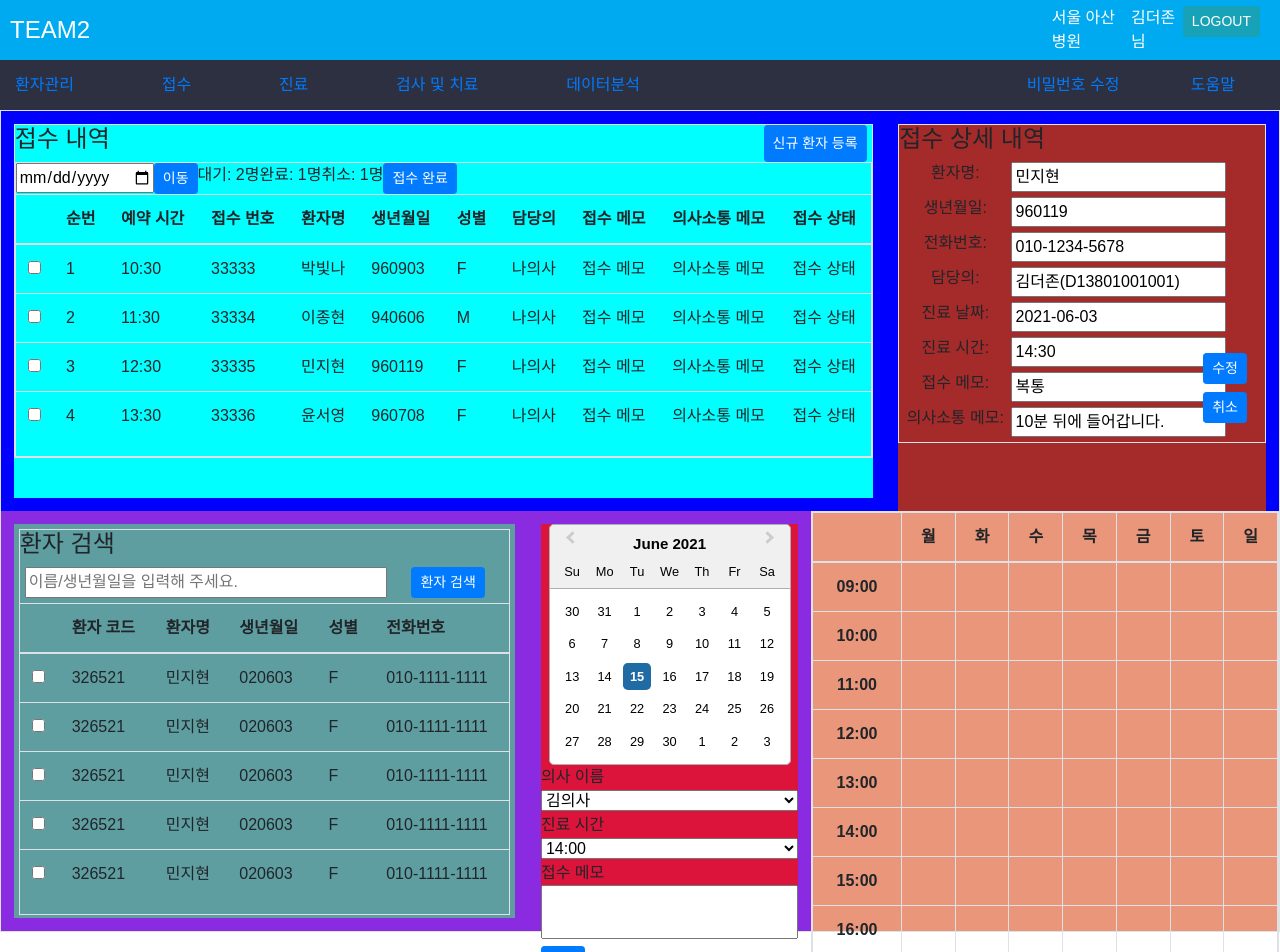
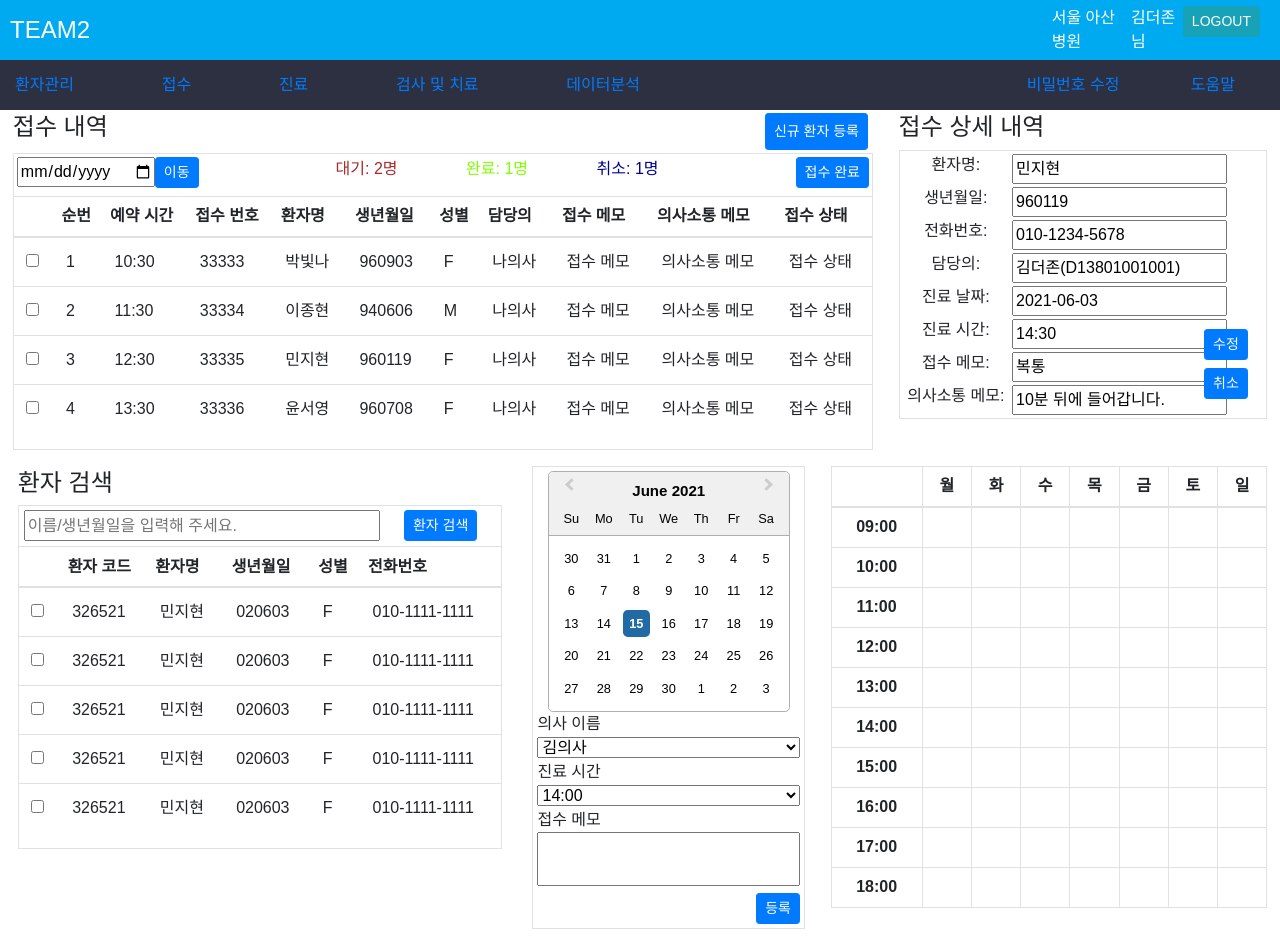
Before and after one commit to JongHyun94/Final_Team2_FrontEnd, a React (Create React App) app: page /Register in a window 1280 px wide. Shown: the top 952 px of the page. Built offline with nearby package versions, Linux system fonts and the light colour scheme.

Commit message:
[update] 접수 디자인 수정

```diff
--- a/src/views/Register/Register.css
+++ b/src/views/Register/Register.css
@@ -7,14 +7,14 @@
 .Register_1{
   display: flex;
   flex-direction: row;
-  background-color: blue;
-  height: 400px;
+  /* background-color: blue; */
+  height: 40%;
 }
 .Register_2{
   display: flex;
   flex-direction: row;
-  background-color: blueviolet;
-  height: 420px;
+  /* background-color: blueviolet; */
+  height: 50%;
 }
 
 
@@ -24,8 +24,9 @@
   display: flex;
   flex-direction: column;
   width: 70%;
-  background-color: aqua;
-  margin: 1%;
+  /* background-color: aqua; */
+  margin: 3px 1% 1% 1%;
+  height: 100%;
 }
 .RegisterList_header{
   display: flex;
@@ -43,18 +44,41 @@
 .RegisterList_content{
   display: flex;
   flex-direction: column;
+  margin-top: 3px;
 }
 .RegisterList_content_1{
   display: flex;
   flex-direction: row;
+  margin: 3px;
 }
 .RegisterList_content_1_1{
   display: flex;
   flex-direction: row;
+  flex-grow: 4;
 }
 .RegisterList_content_1_2{
   display: flex;
   flex-direction: row;
+  flex-grow: 4;
+  justify-content: space-between;
+}
+.RegisterList_content_1_2_ready{
+  color:brown;
+}
+.RegisterList_content_1_2_finish{
+  color:chartreuse;
+}
+.RegisterList_content_1_2_cancel{
+  color:darkblue;
+}
+.RegisterList_content_1_3{
+  display: flex;
+  flex-direction: row;
+  flex-grow: 4;
+  justify-content: flex-end;
+}
+.RegisterList_content_2{
+  margin-top: 5px;
 }
 
 /* RegisterRead */
@@ -62,9 +86,9 @@
   display: flex;
   flex-direction: column;
   width: 30%;
-  height: 100%;
-  background-color: brown;
-  margin: 1%;
+  height: 100% !important;
+  /* background-color: brown; */
+  margin: 3px 1% 1% 1%;
 }
 .RegisterRead_content{
   display: flex;
@@ -76,7 +100,8 @@
 .RegisterRead_content_list{
   display: flex;
   flex-direction: row;
-  margin-bottom: 5px;
+  margin-top: 3px;
+  margin-bottom: 3px;
 }
 .RegisterRead_content_list_label{
   display: flex;
@@ -102,8 +127,8 @@
   display: flex;
   flex-direction: column;
   flex-grow: 3;
-  background-color: cadetblue;
-  margin: 1%;
+  /* background-color: cadetblue; */
+  margin: 3px 1% 3px 1%;
 }
 .RegisterPatientList_search{
   display: flex;
@@ -128,12 +153,14 @@
 /* RegisterCreateForm */
 .RegisterCreateForm{
   flex-grow: 1;
-  background-color: crimson;
-  margin:1%
+  /* background-color: crimson; */
+  margin: 3px 1% 3px 1%;
 }
 .RegisterCreateForm_cal{
   display: flex;
   justify-content: center;
+}
+.RegisterCreateForm_input{
 }
 .RegisterCreateForm_input_select{
   width: 100%;
@@ -142,14 +169,22 @@
   width: 100%;
   resize: none;
 }
+.RegisterCreateForm_button{
+  display: flex;
+  justify-content: flex-end;
+}
 
 /* RegisterTimeTable */
 .RegisterTimeTable{
-  background-color: darksalmon;
+  /* background-color: darksalmon; */
   flex-grow: 8;
+  margin: 3px 1% 3px 1%;
   height: 100%;
 }
 .RegisterTimeTable_content{
   text-align: center;
   height: 100%;
 }
+.RegisterTimeTable_content td, th {
+  padding: 7.5px!important;
+}
--- a/src/views/Register/RegisterCreateForm.js
+++ b/src/views/Register/RegisterCreateForm.js
@@ -5,7 +5,7 @@ function RegisterCreateForm(props) {
 
   const [startDate, setStartDate] = useState(new Date());
   return (
-    <div>
+    <div className="border p-1">
       {/* 달력 */}
       <div className="RegisterCreateForm_cal">
         <DatePicker
--- a/src/views/Register/RegisterList.js
+++ b/src/views/Register/RegisterList.js
@@ -12,7 +12,7 @@ function RegisterList(props) {
   //   );
   // };
   return (
-    <div className="border">
+    <div>
       {/* 상단 메뉴 이름 + 버튼 */}
       <div className="RegisterList_header">
         <div className="RegisterList_header_content">
@@ -35,13 +35,13 @@ function RegisterList(props) {
             </div>
           </div>
           <div className="RegisterList_content_1_2">
-            <div>
+            <div className="RegisterList_content_1_2_ready">
               대기: 2명
             </div>
-            <div>
+            <div className="RegisterList_content_1_2_finish">
               완료: 1명
             </div>
-            <div>
+            <div className="RegisterList_content_1_2_cancel">
               취소: 1명
             </div>
           </div>
--- a/src/views/Register/RegisterPatientList.js
+++ b/src/views/Register/RegisterPatientList.js
@@ -1,10 +1,11 @@
 function RegisterPatientList(props) {
   return (
-    <div className="RegisterPatientList border">
+    <div className="RegisterPatientList">
       <div className="RegisterPatientList_header">
         <h4>환자 검색</h4>
       </div>
-      <div className="RegisterPatientList_search">
+      <div className="RegisterPatientList_content border">
+        <div className="RegisterPatientList_search mt-1">
           <div className="RegisterPatientList_search_input">
             <input type="text" className="RegisterPatientList_search_input_1" placeholder="이름/생년월일을 입력해 주세요." />
           </div>
@@ -68,6 +69,7 @@ function RegisterPatientList(props) {
           </table>
         </div>
       </div>
+    </div>
   );
 }
 export default RegisterPatientList;
--- a/src/views/Register/RegisterRead.js
+++ b/src/views/Register/RegisterRead.js
@@ -1,12 +1,12 @@
 function RegisterRead(props) {
   return (
-    <div className="border">
+    <div>
       {/* 상단 메뉴 이름 */}
       <div className="RegisterRead_header">
         <h4>접수 상세 내역</h4>
       </div>
       {/* 하단 내용 */}
-      <div className="RegisterRead_content">
+      <div className="RegisterRead_content border">
         {/* 접수 상세 내역 내용 */}
         <div className="RegisterRead_content_form">
           <form>
--- a/src/views/Register/RegisterTimeTable.js
+++ b/src/views/Register/RegisterTimeTable.js
@@ -1,6 +1,6 @@
 function RegisterTimeTable(props) {
   return (
-    <div className="border">
+    <div>
       <table className="table table-bordered RegisterTimeTable_content">
         <thead>
           <tr>
--- a/src/views/Register/index.js
+++ b/src/views/Register/index.js
@@ -8,7 +8,7 @@ import RegisterUpdateForm from "./RegisterUpdateForm";
 
 function Register(props) {
   return (
-    <div className="Register border">
+    <div className="Register">
     {/* 상단 */}
       <div className="Register_1">
         {/* 접수 내역 */}
```
Lines whose indentation alone changed are shown as unchanged.
